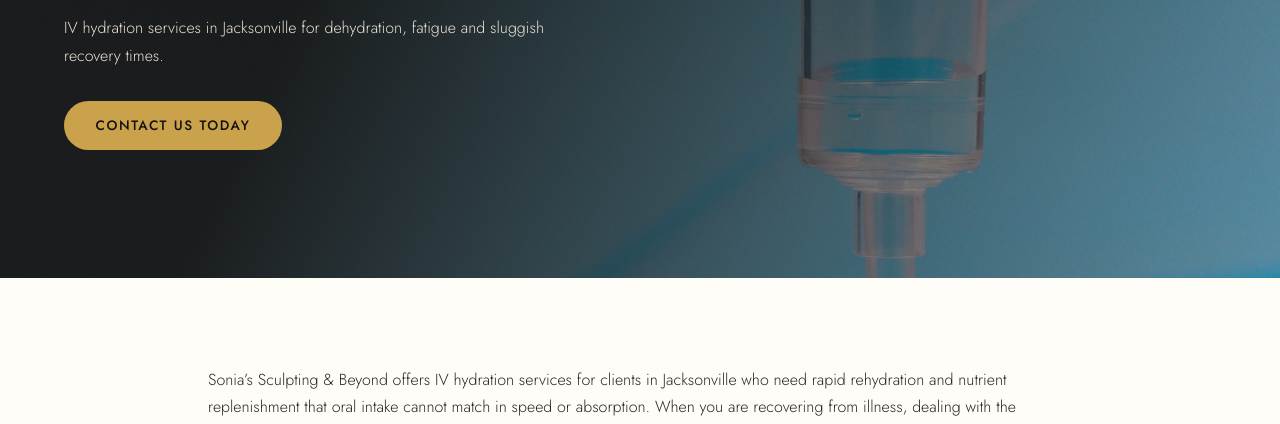
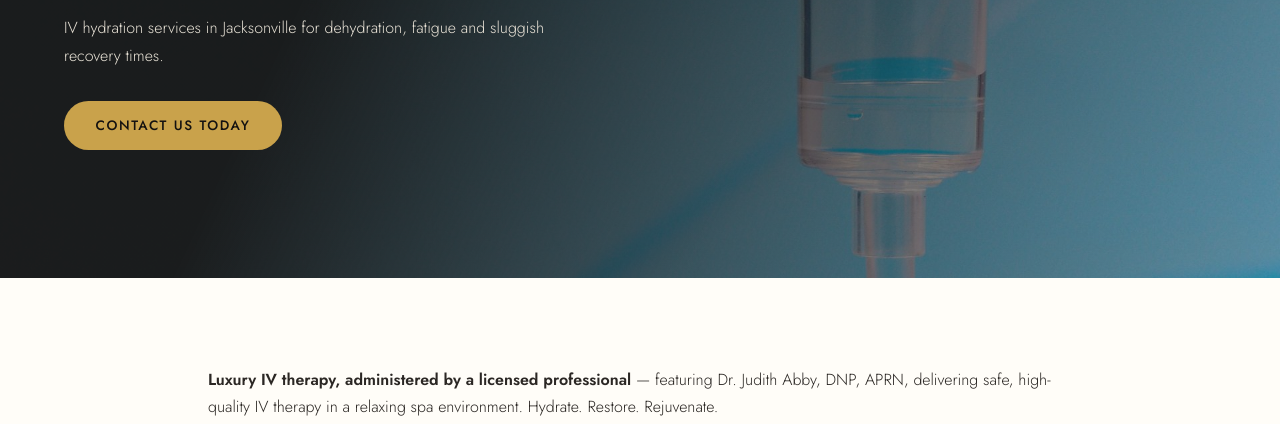
Before and after one commit to mainstreet-ai/sonias-sculpting-site, a plain HTML site: page iv-hydration-services/index.html in a window 1280 px wide. Shown: the part 517-941 px from the top of the page. Drawn offline with nearby package versions, Linux system fonts and the light colour scheme.

Commit message:
IV Hydration page: credit Dr. Judith Abby, DNP, APRN per current marketing
Co-Authored-By: Claude Fable 5 <noreply@anthropic.com>

```diff
--- a/iv-hydration-services/index.html
+++ b/iv-hydration-services/index.html
@@ -93,6 +93,7 @@
 </section>
 
 <section class="section narrow">
+  <p><strong>Luxury IV therapy, administered by a licensed professional</strong> &mdash; featuring Dr.&nbsp;Judith Abby, DNP, APRN, delivering safe, high-quality IV therapy in a relaxing spa environment. Hydrate. Restore. Rejuvenate.</p>
   <p>Sonia&rsquo;s Sculpting &amp; Beyond offers IV hydration services for clients in Jacksonville who need rapid rehydration and nutrient replenishment that oral intake cannot match in speed or absorption. When you are recovering from illness, dealing with the aftereffects of travel or a long night out, or simply feeling drained from heat exposure and physical exertion, intravenous therapy delivers fluids and vitamins directly into your bloodstream. You skip the digestive process entirely, which means your cells receive what they need within minutes rather than hours.</p>
   <p>The treatment involves inserting a small catheter into a vein, typically in your arm, through which a sterile saline solution flows along with a customized blend of vitamins and electrolytes. Formulations often include B12 for energy support, vitamin C for immune function, and antioxidants that promote skin health and cellular repair. The session lasts between thirty and sixty minutes, during which you sit comfortably while the solution infuses. Florida&rsquo;s heat and humidity increase fluid loss through sweat, making dehydration a common issue even when you drink water regularly throughout the day.</p>
 </section>
```
Also changed, not shown: src/content/iv-hydration-services.html (+1 -0 lines).
